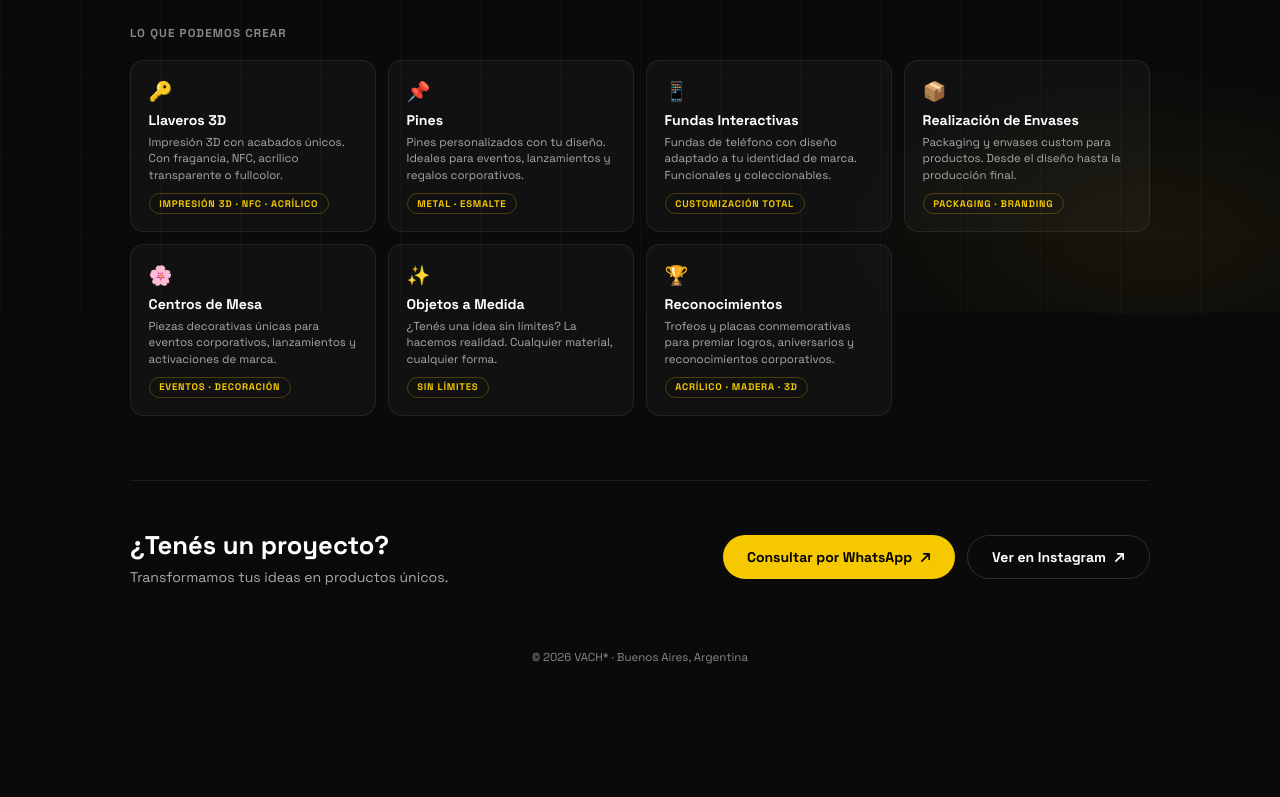
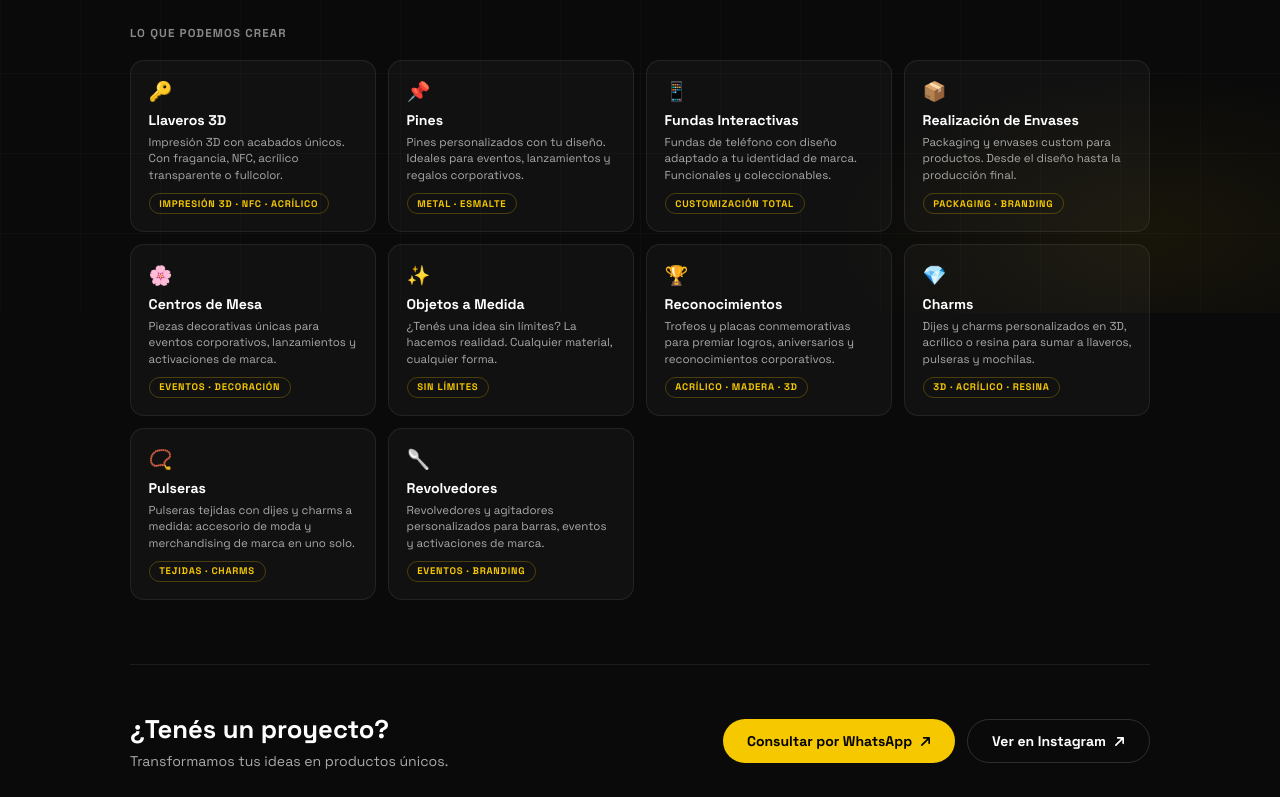
Before and after one commit to jonivach/vach-site, a plain HTML site: page vach-site/merchandising/index.html in a window 1280 px wide. Shown: the part 487-1284 px from the top of the page. Before the commit the page ends 1215 px from the top, so only its background shows below. Drawn offline with Linux system fonts and the light colour scheme.

Commit message:
Add files via upload

```diff
--- a/vach-site/merchandising/index.html
+++ b/vach-site/merchandising/index.html
@@ -393,6 +393,27 @@
       <span class="product-tag">Acrílico · Madera · 3D</span>
     </a>
 
+    <a class="product-card" href="/merchandising/charms">
+      <span class="product-icon">💎</span>
+      <div class="product-name">Charms</div>
+      <div class="product-desc">Dijes y charms personalizados en 3D, acrílico o resina para sumar a llaveros, pulseras y mochilas.</div>
+      <span class="product-tag">3D · Acrílico · Resina</span>
+    </a>
+
+    <a class="product-card" href="/merchandising/pulseras">
+      <span class="product-icon">📿</span>
+      <div class="product-name">Pulseras</div>
+      <div class="product-desc">Pulseras tejidas con dijes y charms a medida: accesorio de moda y merchandising de marca en uno solo.</div>
+      <span class="product-tag">Tejidas · Charms</span>
+    </a>
+
+    <a class="product-card" href="/merchandising/revolvedores">
+      <span class="product-icon">🥄</span>
+      <div class="product-name">Revolvedores</div>
+      <div class="product-desc">Revolvedores y agitadores personalizados para barras, eventos y activaciones de marca.</div>
+      <span class="product-tag">Eventos · Branding</span>
+    </a>
+
   </div>
 
   <hr />
```
